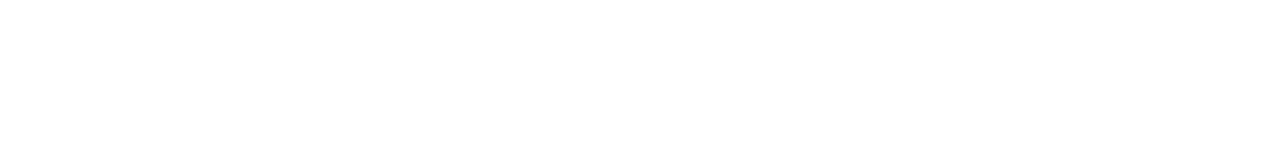
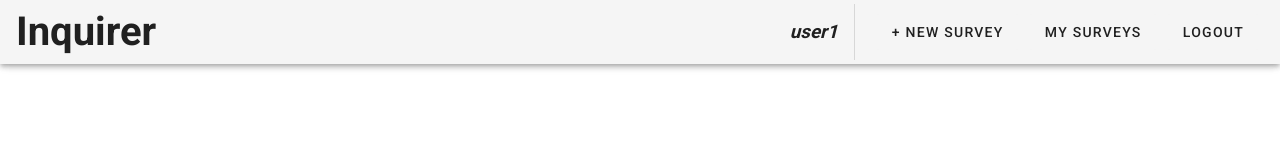
Before and after one commit to Mayr-Katarn/app-inquirer, a plain HTML site: page index.html in a window 1280 px wide. Drawn offline with Linux system fonts and the light colour scheme; the site is published under a folder, as on GitHub Pages, so addresses that start at the root find nothing.

Commit message:
Update index.html
depoly

```diff
--- a/index.html
+++ b/index.html
@@ -1 +1 @@
-<!DOCTYPE html><html lang="en"><head><meta charset="utf-8"><meta http-equiv="X-UA-Compatible" content="IE=edge"><meta name="viewport" content="width=device-width,initial-scale=1"><link rel="icon" href="/favicon.ico"><title>app-inquirer</title><link rel="stylesheet" href="https://fonts.googleapis.com/css?family=Roboto:100,300,400,500,700,900"><link rel="stylesheet" href="https://cdn.jsdelivr.net/npm/@mdi/font@latest/css/materialdesignicons.min.css"><link href="/css/app.ff31ccd6.css" rel="preload" as="style"><link href="/css/chunk-vendors.f873260b.css" rel="preload" as="style"><link href="/js/app.381b76fc.js" rel="preload" as="script"><link href="/js/chunk-vendors.630cd2d3.js" rel="preload" as="script"><link href="/css/chunk-vendors.f873260b.css" rel="stylesheet"><link href="/css/app.ff31ccd6.css" rel="stylesheet"></head><body><noscript><strong>We're sorry but app-inquirer doesn't work properly without JavaScript enabled. Please enable it to continue.</strong></noscript><div id="app"></div><script src="/js/chunk-vendors.630cd2d3.js"></script><script src="/js/app.381b76fc.js"></script></body></html>
+<!DOCTYPE html><html lang="en"><head><meta charset="utf-8"><meta http-equiv="X-UA-Compatible" content="IE=edge"><meta name="viewport" content="width=device-width,initial-scale=1"><link rel="icon" href="./favicon.ico"><title>app-inquirer</title><link rel="stylesheet" href="https://fonts.googleapis.com/css?family=Roboto:100,300,400,500,700,900"><link rel="stylesheet" href="https://cdn.jsdelivr.net/npm/@mdi/font@latest/css/materialdesignicons.min.css"><link href="./css/app.ff31ccd6.css" rel="preload" as="style"><link href="./css/chunk-vendors.f873260b.css" rel="preload" as="style"><link href="./js/app.381b76fc.js" rel="preload" as="script"><link href="./js/chunk-vendors.630cd2d3.js" rel="preload" as="script"><link href="./css/chunk-vendors.f873260b.css" rel="stylesheet"><link href="./css/app.ff31ccd6.css" rel="stylesheet"></head><body><noscript><strong>We're sorry but app-inquirer doesn't work properly without JavaScript enabled. Please enable it to continue.</strong></noscript><div id="app"></div><script src="./js/chunk-vendors.630cd2d3.js"></script><script src="./js/app.381b76fc.js"></script></body></html>
```
